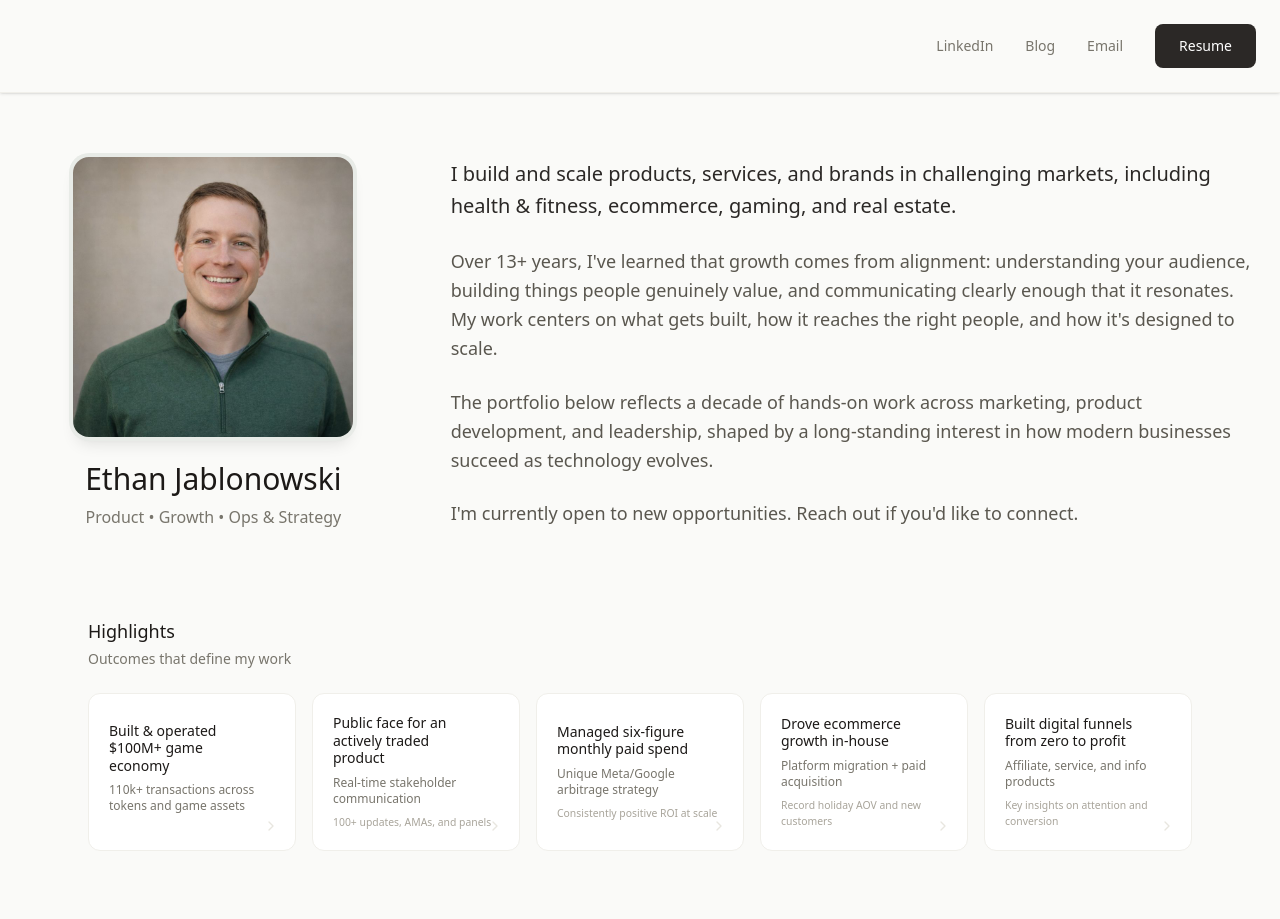
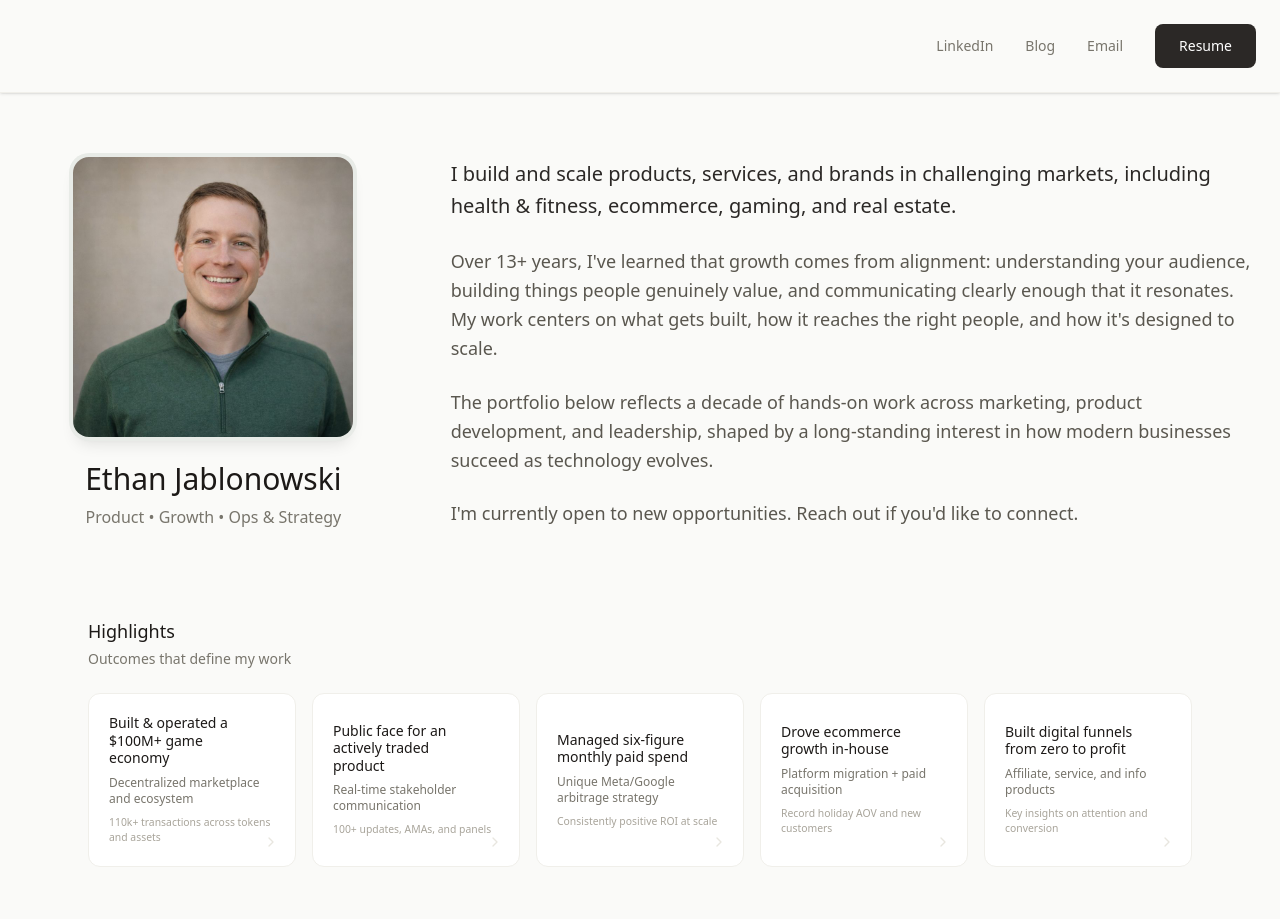
Before and after one commit to EthanJablonowski/career-dashboard, a Next.js app in the folder career-dashboard/: page / in a window 1280 px wide. Shown: the top 919 px of the page. Built offline with nearby package versions, Linux system fonts and the light colour scheme.

Commit message:
Fix first highlight card text
Co-Authored-By: Claude Opus 4.5 <noreply@anthropic.com>

```diff
--- a/career-dashboard/components/Highlights.tsx
+++ b/career-dashboard/components/Highlights.tsx
@@ -11,8 +11,9 @@ interface Highlight {
 
 const highlights: Highlight[] = [
   {
-    header: "Built & operated $100M+ game economy",
-    subheader: "110k+ transactions across tokens and game assets",
+    header: "Built & operated a $100M+ game economy",
+    subheader: "Decentralized marketplace and ecosystem",
+    proof: "110k+ transactions across tokens and assets",
     targetRole: "kompete-scale"
   },
   {
```
